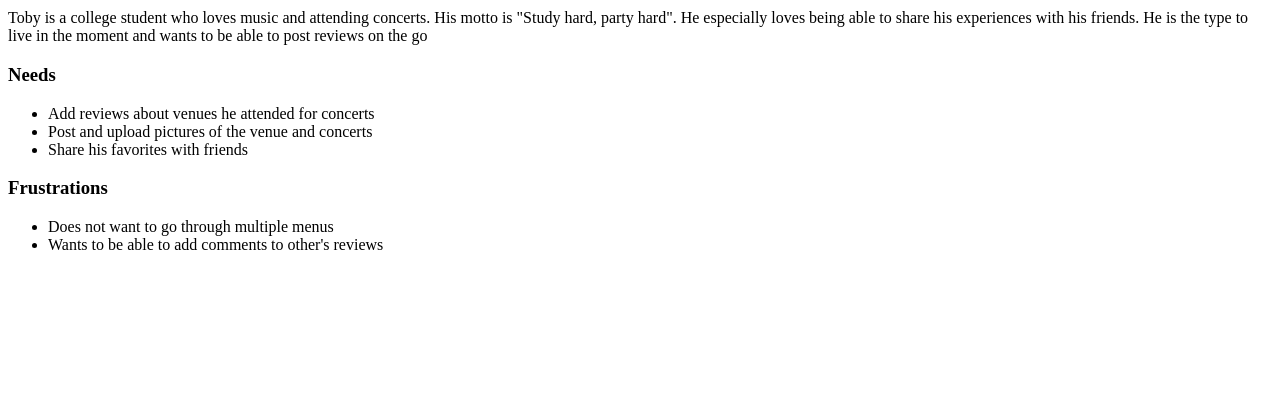
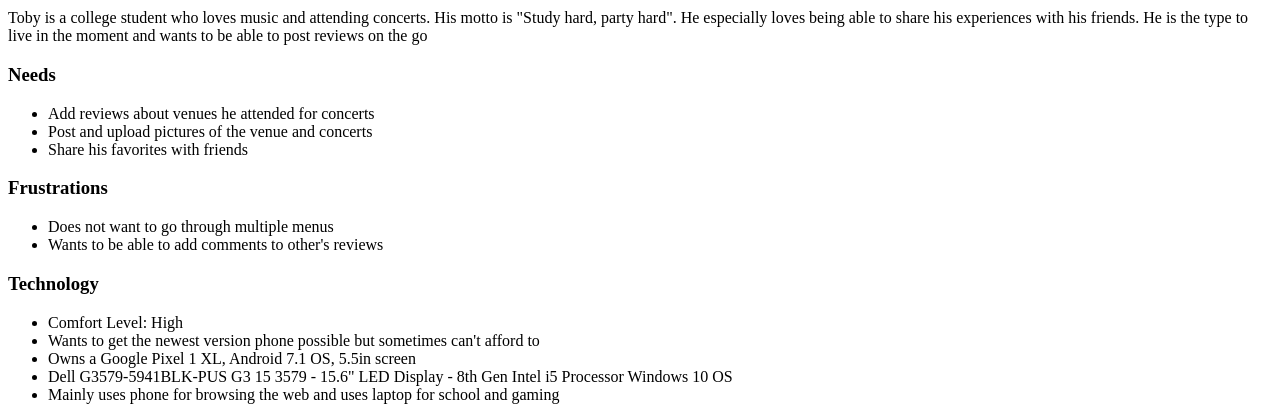
Before and after one commit to jisbell347/snap-concert, a PHP site: page / in a window 1280 px wide. Shown: the part 441-861 px from the top of the page. Before the commit the page ends 691 px from the top, so only its background shows below. Run offline with PHP 8.4, Linux system fonts and the light colour scheme.

Commit message:
Added technology level of persona

```diff
--- a/index.php
+++ b/index.php
@@ -31,6 +31,14 @@
 				<li>Does not want to go through multiple menus</li>
 				<li>Wants to be able to add comments to other's reviews</li>
 			</ul>
+			<h3>Technology</h3>
+			<ul>
+				<li>Comfort Level: High</li>
+				<li>Wants to get the newest version phone possible but sometimes can't afford to</li>
+				<li>Owns a Google Pixel 1 XL, Android 7.1 OS, 5.5in screen</li>
+				<li>Dell G3579-5941BLK-PUS G3 15 3579 - 15.6" LED Display - 8th Gen Intel i5 Processor Windows 10 OS</li>
+				<li>Mainly uses phone for browsing the web and uses laptop for school and gaming</li>
+			</ul>
 		</div>
 	</body>
 </html>
```
